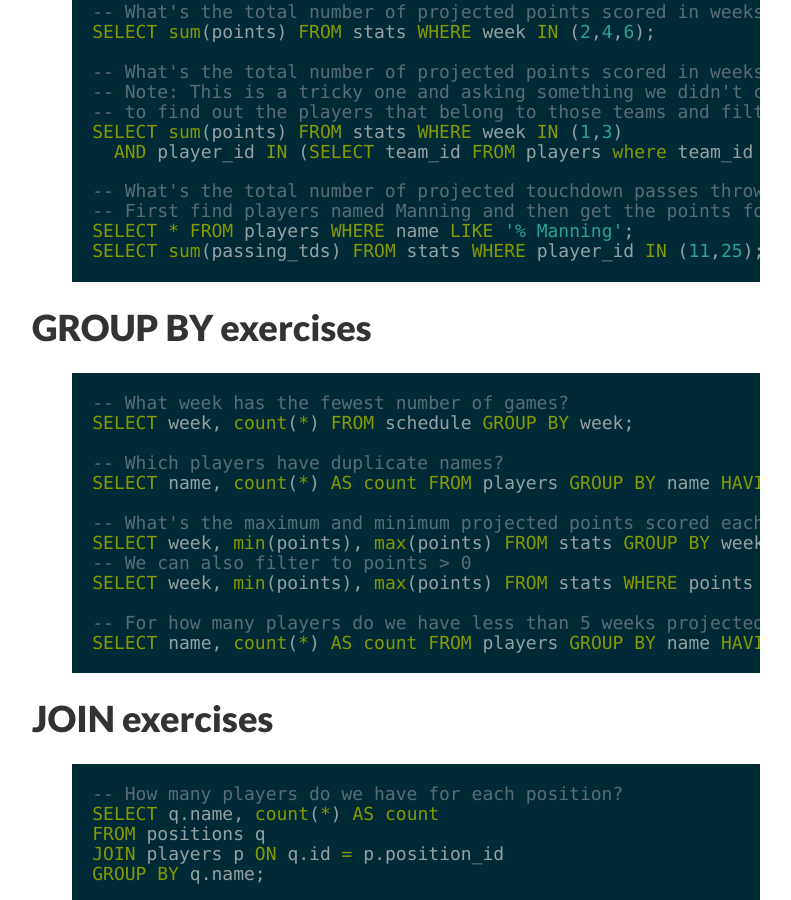
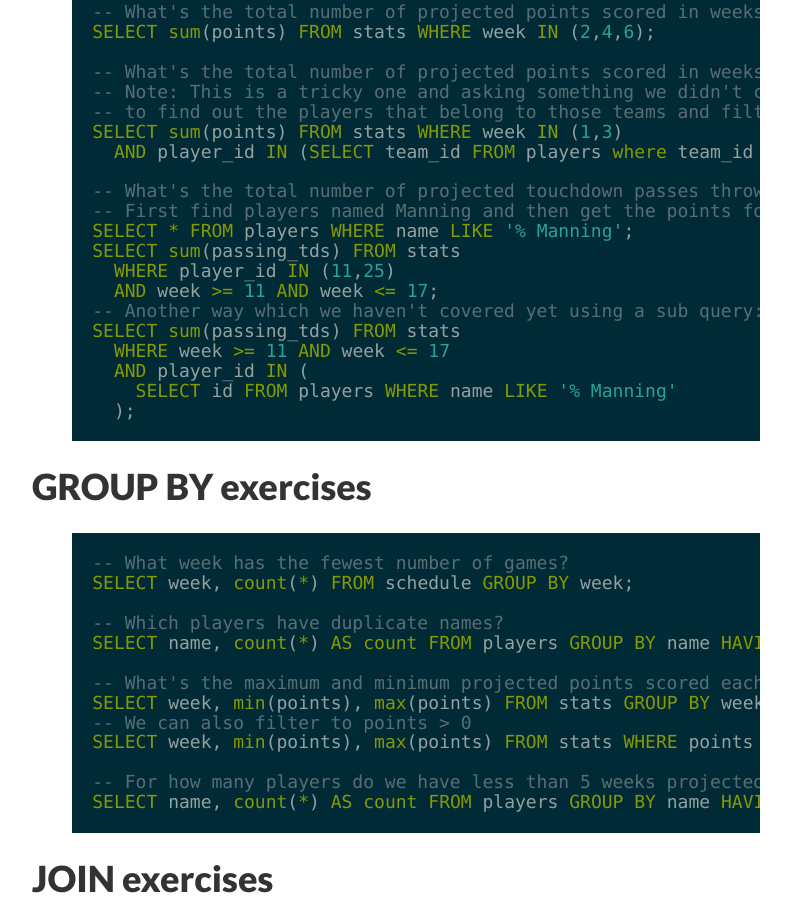
Before and after one commit to dangoldin/mysql-class, a Jekyll site: the page built from session2/solutions2.md, in a window 1280 px wide and 900 px high, scrolled down 643 px. Shown: the whole window, without its empty margins (224-1015 px from the left). Built offline with Jekyll 4.4.1, drawn with Linux system fonts in a browser that asks for light colours.

Commit message:
Fixed mistake in solution

```diff
--- a/session2/solutions2.md
+++ b/session2/solutions2.md
@@ -35,7 +35,15 @@ SELECT sum(points) FROM stats WHERE week IN (1,3)
 -- What's the total number of projected touchdown passes thrown in weeks 11 thru 17 by players with the last name Manning?
 -- First find players named Manning and then get the points for these two players (Eli and Peyton)
 SELECT * FROM players WHERE name LIKE '% Manning';
-SELECT sum(passing_tds) FROM stats WHERE player_id IN (11,25);
+SELECT sum(passing_tds) FROM stats
+  WHERE player_id IN (11,25)
+  AND week >= 11 AND week <= 17;
+-- Another way which we haven't covered yet using a sub query:
+SELECT sum(passing_tds) FROM stats
+  WHERE week >= 11 AND week <= 17
+  AND player_id IN (
+    SELECT id FROM players WHERE name LIKE '% Manning'
+  );
 {% endhighlight %}
 
 ### GROUP BY exercises
```
